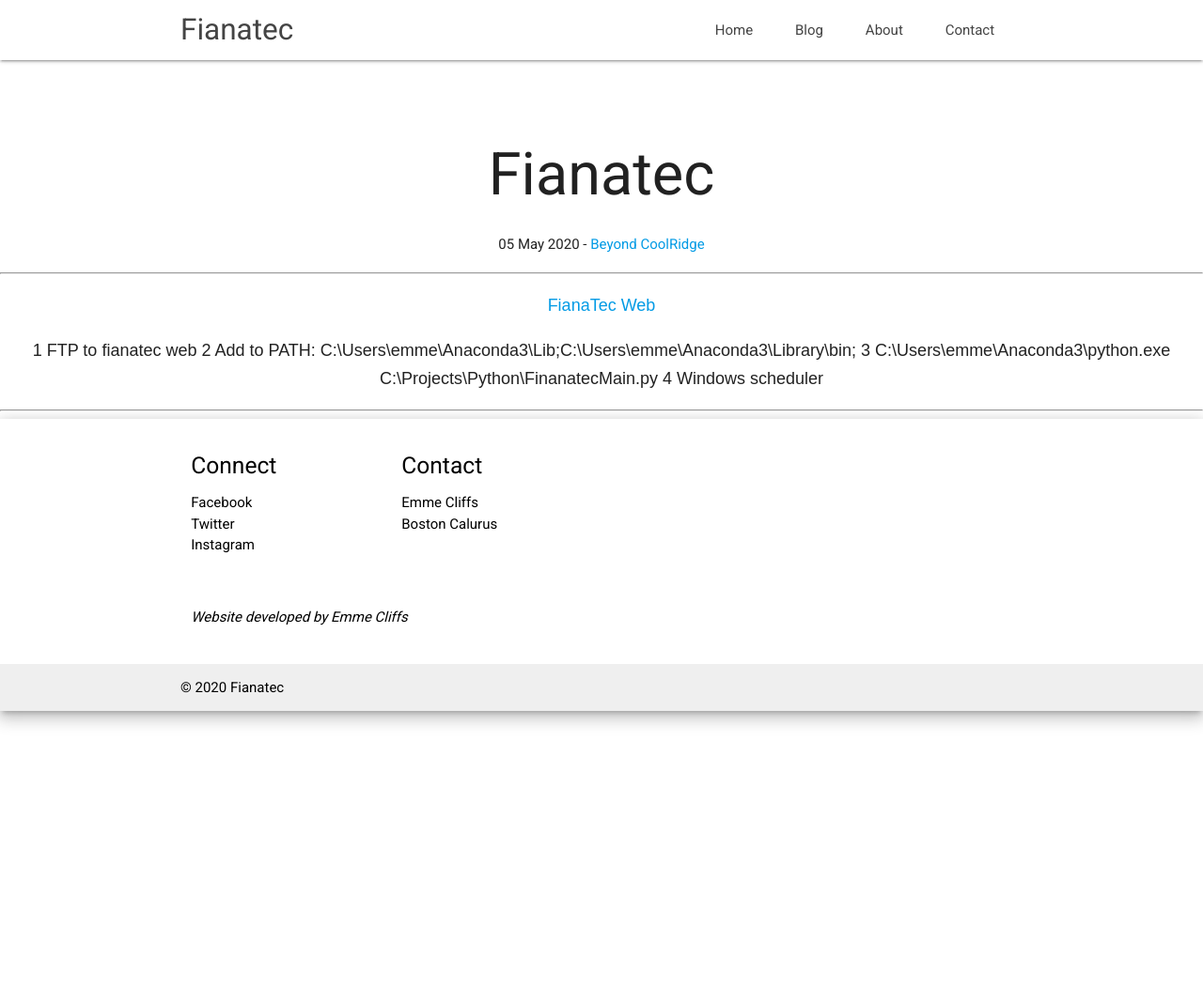
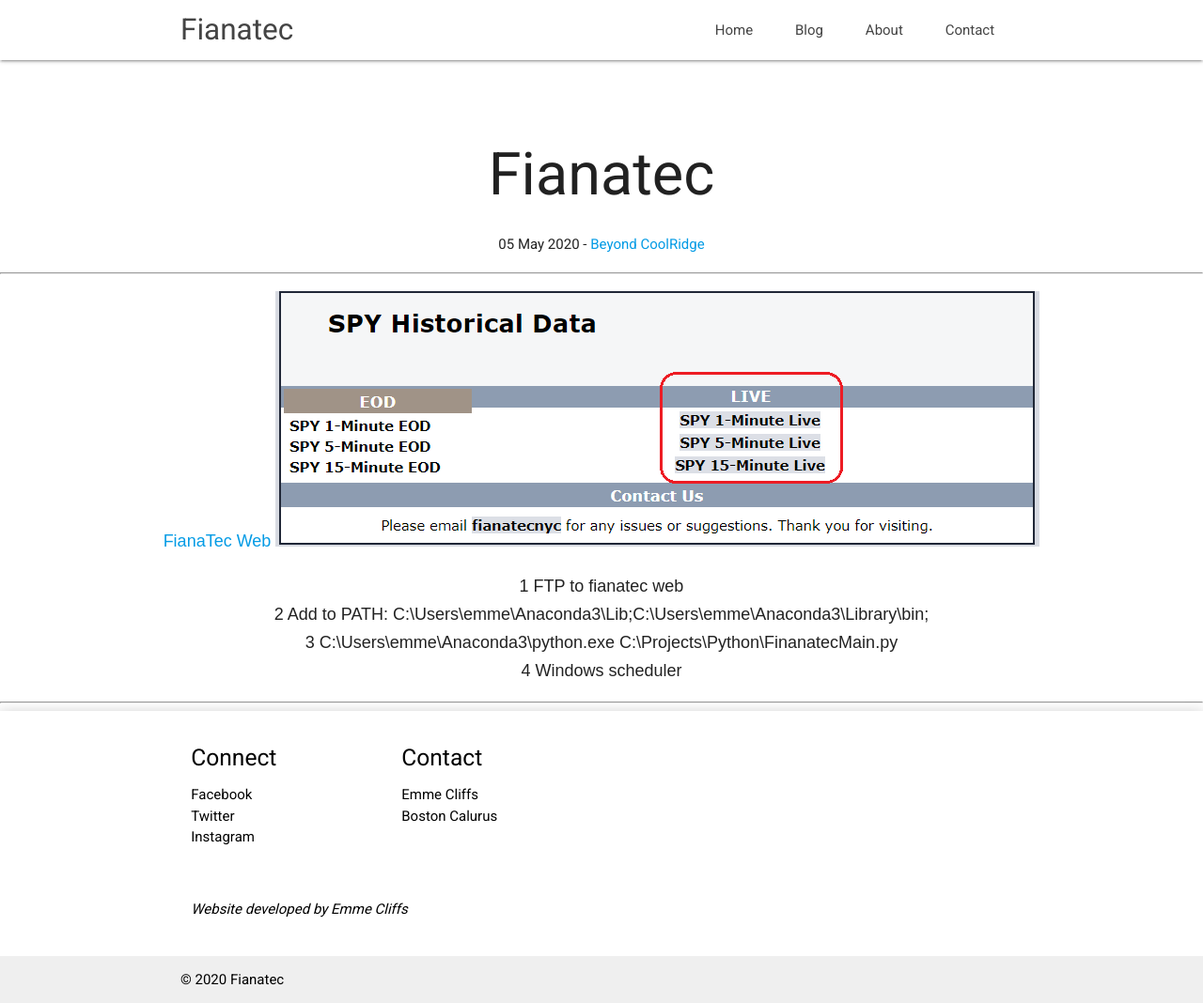
Before and after one commit to fianatec/fianatec.github.io, a Jekyll site: the page built from _posts/2020-05-05-Fianatec.md, in a window 1280 px wide and 1068 px high. Shown: the whole window at 94% size. Built offline with Jekyll 4.4.1, drawn with Linux system fonts in a browser that asks for light colours; nearby versions of some CDN libraries.

Commit message:
fianatec

```diff
--- a/_posts/2020-05-05-Fianatec.md
+++ b/_posts/2020-05-05-Fianatec.md
@@ -3,8 +3,9 @@
 author: beyond
 ---
 <a href="http://fianatec.com/">FianaTec Web</a>
-
-1 FTP to fianatec web
-2 Add to PATH: C:\Users\emme\Anaconda3\Lib;C:\Users\emme\Anaconda3\Library\bin;
-3 C:\Users\emme\Anaconda3\python.exe C:\Projects\Python\FinanatecMain.py
-4 Windows scheduler
+<img src= "/assets/images/20200506_fianatec.png"/>
+<p/>
+1 FTP to fianatec web<br/>
+2 Add to PATH: C:\Users\emme\Anaconda3\Lib;C:\Users\emme\Anaconda3\Library\bin;<br/>
+3 C:\Users\emme\Anaconda3\python.exe C:\Projects\Python\FinanatecMain.py<br/>
+4 Windows scheduler<br/>
```
Also changed, not shown: assets/images/20200506_fianatec.png (added).
